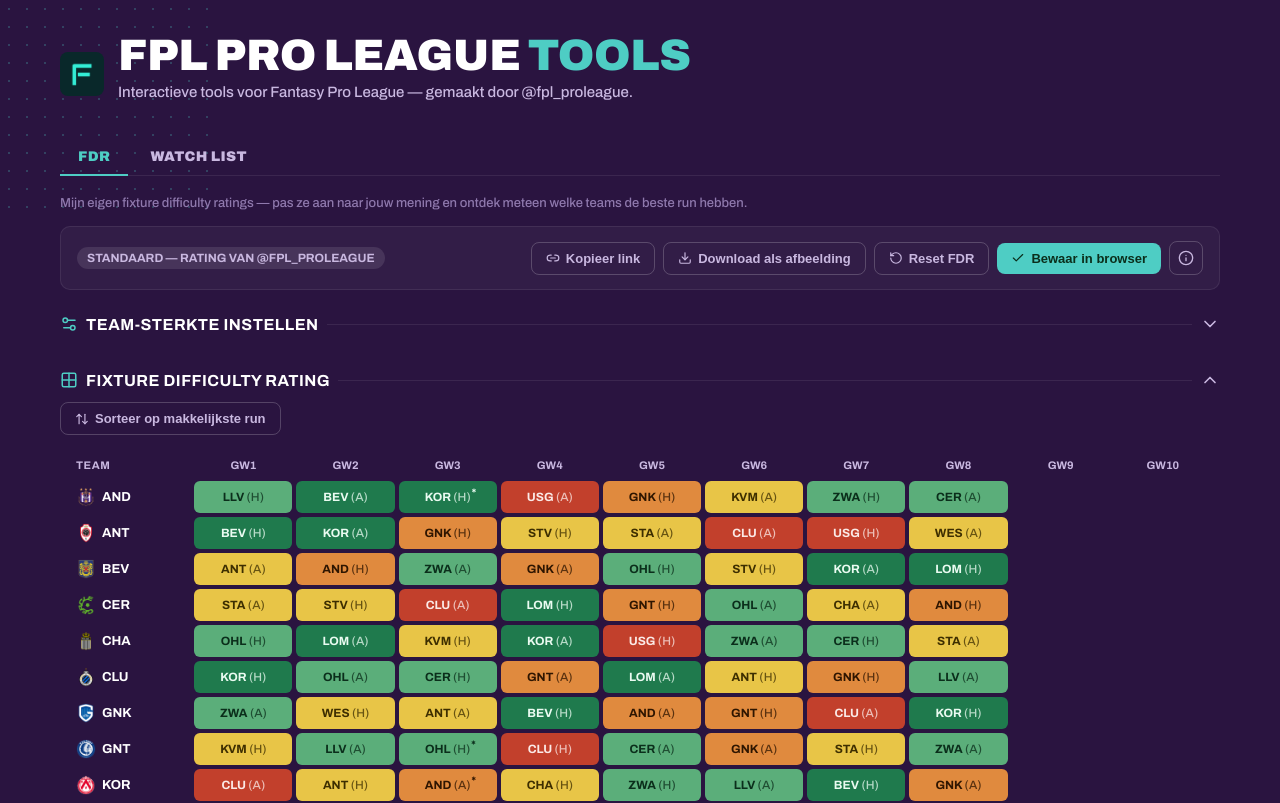
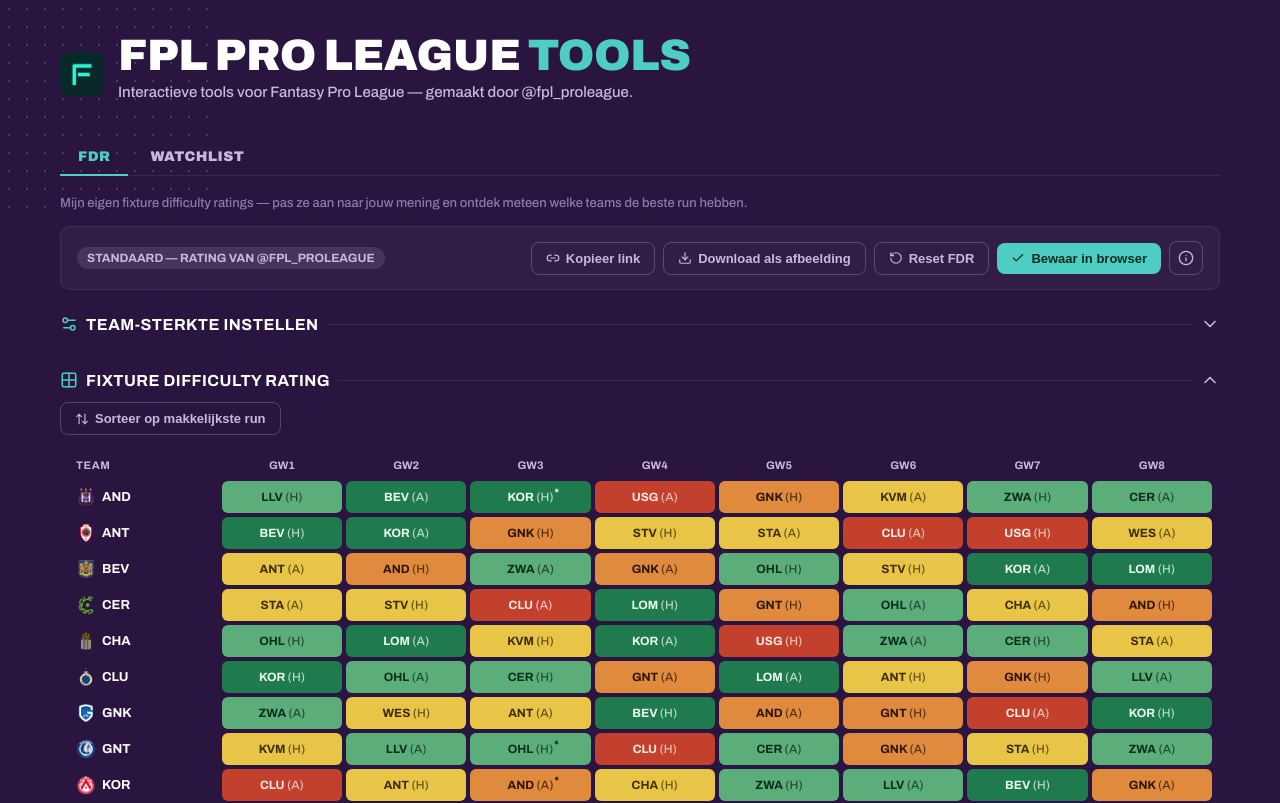
Before and after one commit to fplproleague/jpl-fdr-tool, a React (Vite) app: page / in a window 1280 px wide. Shown: the top 803 px of the page. Built offline with nearby package versions, Linux system fonts and the light colour scheme.

Commit message:
Update FDRTool.jsx

```diff
--- a/src/FDRTool.jsx
+++ b/src/FDRTool.jsx
@@ -91,10 +91,10 @@ const RATING_STYLE = {
 // gewoon een extra entry kunnen worden.
 const TABS = [
   { key: 'fdr', label: 'FDR' },
-  { key: 'watchlist', label: 'Watch List' },
+  { key: 'watchlist', label: 'Watchlist' },
 ];
 
-const GW_COUNT = 10;
+const GW_COUNT = 8;
 const LAST_UPDATED = '29 juli 2026';
 // Handmatig wekelijks bij te werken, net als LAST_UPDATED — markeert de "huidige" gameweek in de
 // hoofdtabel en bepaalt vanaf waar de mini-fixture-strip in de watch list start.
```
